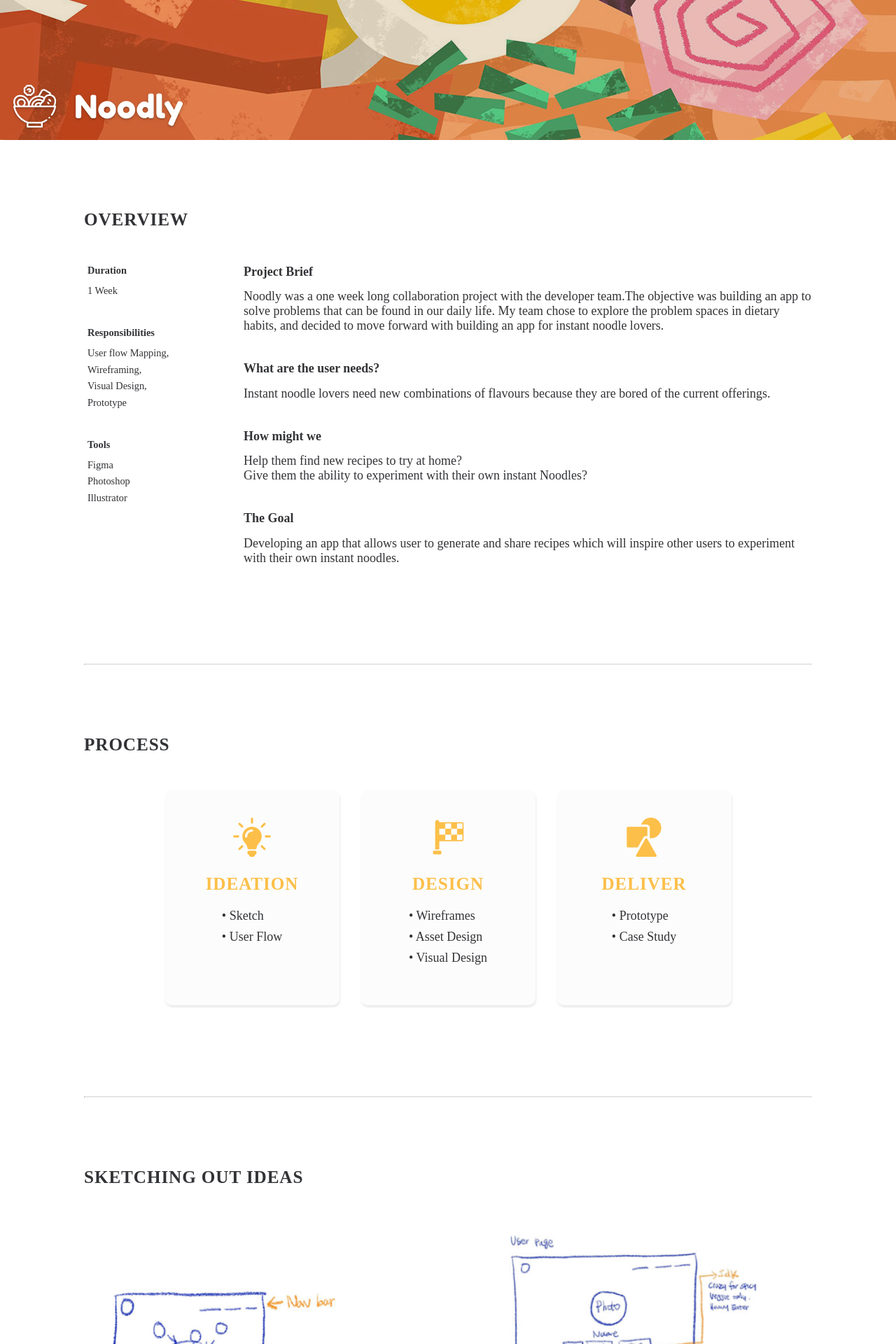
After one commit to dadapark/dadapark.github.io, a PHP site: page /ui-ux/noodly.html in a window 1280 px wide. The commit adds this page. Shown: the top 1920 px of the page at 70% size. Run offline with PHP 8.4, Linux system fonts and the light colour scheme; some web fonts are replaced.

Commit message:
version update

```diff
--- a/css/font.css
+++ b/css/font.css
@@ -11,126 +11,14 @@
 
 @font-face {
   font-family: sf-pro;
-  src: url('../font/SF-Pro-Text-Black.otf');
-  font-weight: 900;
+  src: url('../font/SF-Pro-Text-Bold.otf');
+  font-weight: 700;
   font-style: normal;
 }
 
 @font-face {
   font-family: sf-pro;
-  src: url('../font/SF-Pro-Text-BlackItalic.otf');
-  font-weight: 900;
-  font-style: italic;
-}
-
-@font-face {
-  font-family: sf-pro;
-  src: url('../font/SF-Pro-Text-Bold.otf');
-  font-weight: bold;
+  src: url('../font/SF-Pro-Text-Regular.otf');
+  font-weight: 400;
   font-style: normal;
 }
-
-@font-face {
-  font-family: sf-pro;
-  src: url('../font/SF-Pro-Text-BoldItalic.otf');
-  font-weight: bold;
-  font-style: italic;
-}
-
-@font-face {
-  font-family: sf-pro;
-  src: url('../font/SF-Pro-Text-Heavy.otf');
-  font-weight: 800;
-  font-style: normal;
-}
-
-@font-face {
-  font-family: sf-pro;
-  src: url('../font/SF-Pro-Text-HeavyItalic.otf');
-  font-weight: 800;
-  font-style: italic;
-}
-
-@font-face {
-  font-family: sf-pro;
-  src: url('../font/SF-Pro-Text-Light.otf');
-  font-weight: 300;
-  font-style: normal;
-}
-
-@font-face {
-  font-family: sf-pro;
-  src: url('../font/SF-Pro-Text-LightItalic.otf)';
-  font-weight: 300;
-  font-style: italic;
-}
-
-@font-face {
-  font-family: sf-pro;
-  src: url('../font/SF-Pro-Text-Medium.otf');
-  font-weight: 500;
-  font-style: normal;
-}
-
-@font-face {
-  font-family: sf-pro;
-  src: url('../font/SF-Pro-Text-MediumItalic.otf');
-  font-weight: 500;
-  font-style: italic;
-}
-
-@font-face {
-  font-family: sf-pro;
-  src: url('../font/SF-Pro-Text-Regular.otf');
-  font-weight: normal;
-  font-style: normal;
-}
-
-@font-face {
-  font-family: sf-pro;
-  src: url('../font/SF-Pro-Text-RegularItalic.otf');
-  font-weight: normal;
-  font-style: italic;
-}
-
-@font-face {
-  font-family: sf-pro;
-  src: url('../font/SF-Pro-Text-Semibold.otf');
-  font-weight: 600;
-  font-style: normal;
-}
-
-@font-face {
-  font-family: sf-pro;
-  src: url('../font/SF-Pro-Text-SemiboldItalic.otf)';
-  font-weight: 600;
-  font-style: italic;
-}
-
-@font-face {
-  font-family: sf-pro;
-  src: url('../font/SF-Pro-Text-Thin.otf)';
-  font-weight: 200;
-  font-style: normal;
-}
-
-@font-face {
-  font-family: sf-pro;
-  src: url('../font/SF-Pro-Text-ThinItalic.otf)';
-  font-weight: 200;
-  font-style: italic;
-}
-
-@font-face {
-  font-family: sf-pro;
-  src: url('../font/SF-Pro-Text-Ultralight.otf');
-  font-weight: 100;
-  font-style: normal;
-}
-
-@font-face {
-  font-family: sf-pro;
-  src: url('../font/SF-Pro-Text-UltralightItalic.otf)';
-  font-weight: 100;
-  font-style: italic;
-}
--- /dev/null
+++ b/css/noodly copy.css
@@ -0,0 +1,212 @@
+:root {
+    --noodly-yellow: #FCBF49;
+}
+
+html, body {
+    width: 100%;
+    margin: 0;
+    font-family: sf-pro;
+    font-size: 18px;
+    color: #323336;
+}
+
+p {
+    margin: 0 0 40px;
+}
+
+h1 {
+    font-weight: 700;
+    font-size: 1.4rem; /*idk*/
+    text-transform: uppercase;
+    letter-spacing: 0.05rem;
+    margin: 0 auto 50px;
+}
+
+h4 {
+    /* font-size: 0.8rem; 16 */
+    font-weight: 700;
+    margin: 0 0 0.8rem;
+}
+
+h5 {
+    font-weight: 700;
+    font-size: 0.8rem;
+    margin:0;
+}
+
+h6 {
+    font-weight: 400;
+    font-size: 0.8rem;
+    margin: 0.5rem 0 0.7rem;
+    line-height: 1.3rem;
+}
+
+#noodly-header {
+    position: relative;
+    background-image:url(../img/ui/noodly/header.png);
+    background-position: center;
+    min-height: 200px;
+}
+
+#noodly-logo {
+    position: absolute;
+    max-height: 100%;
+    max-width: 100%;
+    width: auto;
+    height: auto;
+    top: 0;
+    bottom: 0;
+    left: 0;
+    right: 0;
+    margin: auto;
+}
+section {
+    display: block;
+    margin: auto;
+    padding: 0 20px;
+    margin: 100px auto;
+}
+
+#top-section {
+    margin-top: 60px;
+}
+
+hr {
+    margin: 100px 0;
+    border-top: 1px solid #ddd;
+}
+
+#overview-flex {
+    display: flex;
+    flex-wrap: wrap;
+
+}
+
+#summ-flex {
+    display: flex;
+    flex: 1;
+    justify-content: space-between;
+}
+
+#summ-flex > div {
+    margin: 0 5px;
+}
+
+#detail-flex {
+    margin-top: 40px;
+}
+
+#process-flex {
+    display: flex;
+    flex-direction: column;
+    justify-content: center;
+}
+
+.process-card {
+    background-color: #fcfcfc;
+    position: relative;
+    text-align: center;
+    margin: 0 15px 30px;
+    padding: 30px 0;
+    flex: 1;
+    box-shadow: 1px 3px 3px #00000015;
+    border-radius: 10px;
+}
+
+.process-card img {
+    display: block;
+    margin: 10px auto 25px;
+}
+
+.process-card h1 {
+    color: var(--noodly-yellow);
+    margin-bottom: 1.2rem;
+
+}
+
+ul {
+    padding: 0;
+    display: inline-block;
+    margin-top: 0;
+}
+
+li {
+    list-style-type: none;
+    text-align: left;
+    padding-bottom: 0.5rem;
+}
+
+.img-full {
+    max-width: 100%;
+    display: block;
+    margin: 40px auto 40px;
+}
+
+#color-box {
+    background-color: var(--noodly-yellow);
+}
+
+#wireframes-box {
+    /* background-color: var(--noodly-yellow); */
+    padding-top: 100px;
+    padding-bottom: 50px;
+    color: #fff;
+}
+
+#wireframes-box h1 {
+    margin-bottom: 0;
+}
+
+video {
+    display: block;
+    width: 100%;
+    max-width: 600px;
+    margin: 0 auto 200px;
+    clip-path: inset(2px 2px);
+}
+
+@media only screen and (min-width: 768px) {
+    #noodly-logo {
+        position: absolute;
+        bottom:0;
+        left: 0;
+        top: auto;
+        right: auto;
+    }
+
+    section {
+        padding: 0 40px;
+        max-width: 1040px;
+    }
+
+    #top-section {
+        margin-top: 100px;
+    }
+
+    #overview-flex > div{
+        flex: 1;
+    }
+
+    #overview-flex > #summ-flex {
+        flex-direction: column;
+        justify-content: left;
+        flex: 0 10vw;
+        margin-right: 100px;
+    }
+
+    #summ-flex h6 {
+        margin-bottom: 40px;
+    }
+
+    #detail-flex {
+        margin-top: 0;
+    }
+
+    #process-flex {
+        flex-direction: row;
+    }
+
+    .process-card {
+        max-width: 250px;
+    }
+}
--- /dev/null
+++ b/ui-ux/noodly.html
@@ -0,0 +1,126 @@
+<!doctype html>
+<html lang="en-CA">
+
+<head>
+    <meta charset="utf-8">
+    <meta http-equiv="X-UA-Compatible" content="IE=edge,chrome=1">
+    <meta name="apple-mobile-web-app-capable" content="yes">
+    <meta name="viewport" content="width = device-width, initial-scale=1, maximum-scale=1, user-scalable=no">
+
+    <title>Dada Park</title>
+    <meta name="description" content="Feel free to reach out for any question or just to say hello">
+    <meta name="keywords" content="Dada Park, portfolio, ui, ux, graphic, design, designer, toronto">
+    <meta name="image" content="">
+
+    <link rel="stylesheet" href="../css/noodly copy.css">
+    <link rel="stylesheet" href="../css/font.css">
+
+</head>
+    <body>
+        <div id="noodly-header">
+            <img id="noodly-logo" src="../img/ui/noodly/logo-full-wh.png" alt="noodly-logo">
+        </div>
+
+        <section id="top-section">
+            <h1>Overview</h1>
+            <div id="overview-flex">
+                <div id="summ-flex">
+                    <div>
+                        <h5>Duration</h5>
+                        <h6>1 Week</h6>
+                    </div>
+                    <div>
+                        <h5>Responsibilities</h5>
+                        <h6>User flow Mapping,<br>
+                            Wireframing,<br>
+                            Visual Design,<br>
+                            Prototype</h6>
+                    </div>
+                    <div>
+                        <h5>Tools</h5>
+                        <h6>Figma<br>Photoshop<br>Illustrator
+                        </h6>
+                    </div>
+                </div>
+                <div id="detail-flex">
+                    <h4 >Project Brief</h4>
+                    <p> Noodly was a one week long collaboration project with the developer team.The objective was building an app to solve problems that can be found in our daily life. My team chose to explore the problem spaces in dietary habits, and decided to move forward with building an app for instant noodle lovers.</p>
+                    <h4>What are the user needs?</h4>
+                    <p>Instant noodle lovers need new combinations of flavours because they are bored of the current offerings.</p>
+                    <h4>How might we</h4>
+                    <p>Help them find new recipes to try at home?<br>
+                    Give them the ability to experiment with their own instant Noodles?</p>
+                    <h4>The Goal</h4>
+                    <p>Developing an app that allows user to generate and share recipes which will inspire other users to experiment with their own instant noodles.</p>
+                </div>
+            </div>
+            <hr>
+        </section>
+
+        <section>
+            <h1>process</h1>
+            <div id="process-flex">
+                <div class="process-card">
+                    <img src="../img/ui/noodly/icon-idea.png" alt="icon-idea">
+                    <h1 class="h1-yellow">Ideation</h1>
+                    <ul>
+                        <li>• Sketch</li>
+                        <li>• User Flow</li>
+                    </ul>
+                </div>
+                <div class="process-card">
+                    <img src="../img/ui/noodly/icon-flag.png" alt="icon-flag">
+                    <h1 class="h1-yellow">Design</h1>
+                    <ul>
+                        <li>• Wireframes</li>
+                        <li>• Asset Design</li>
+                        <li>• Visual Design</li>
+                    </ul>
+                </div>
+                <div class="process-card">
+                    <img src="../img/ui/noodly/icon-shape.png" alt="icon-shape">
+                    <h1 class="h1-yellow">Deliver</h1>
+                    <ul>
+                        <li>• Prototype</li>
+                        <li>• Case Study</li>
+                    </ul>
+                </div>
+            </div>
+            <hr>
+        </section>
+
+        <section>
+            <h1>Sketching out ideas</h1>
+            <div>
+                <img class ="img-full" src="../img/ui/noodly/sketch-01.png" alt="sketch-01">
+                <img class ="img-full" src="../img/ui/noodly/sketch-02.png" alt="sketch-02">
+            </div>
+            <hr>
+        </section>
+
+        <section>
+            <h1>User Flow</h1>
+            <div>
+                <img class ="img-full" id="img-userflow" src="../img/ui/noodly/userflow.png" alt="userflow">
+            </div>
+
+        </section>
+
+        <div id="color-box">
+            <section id="wireframes-box">
+                <h1>wireframes</h1>
+                <div>
+                    <img class ="img-full" src="../img/ui/noodly/wireframes.png" alt="wireframes">
+                </div>
+            </section>
+        </div>
+
+        <section>
+            <h1>Prototype</h1>
+            <video controls controlslist="nofullscreen nodownload" disablepictureinpicture loop width="600px" src="../img/ui/noodly/noodly_prototype.mp4"></video>
+        </section>
+
+        <script src="../js/main.js"></script>
+    </body>
+
+</html>
```
Also changed, not shown: css/main.css (+10 -7 lines), css/noodly.css (added, +179 -0 lines), index.html (+11 -4 lines), img/icon/ui.png (added), img/ui/noodly/header.png (added), img/ui/noodly/icon-flag.png (added), img/ui/noodly/icon-idea.png (added), img/ui/noodly/icon-shape.png (added), img/ui/noodly/logo-full-wh.png (added), img/ui/noodly/sketch-01.png (added), img/ui/noodly/sketch-02.png (added), img/ui/noodly/userflow.png (added), img/ui/noodly/wireframes.png (added), img/ui/thumb/noodly-thumb.png (added), 1 other file.
